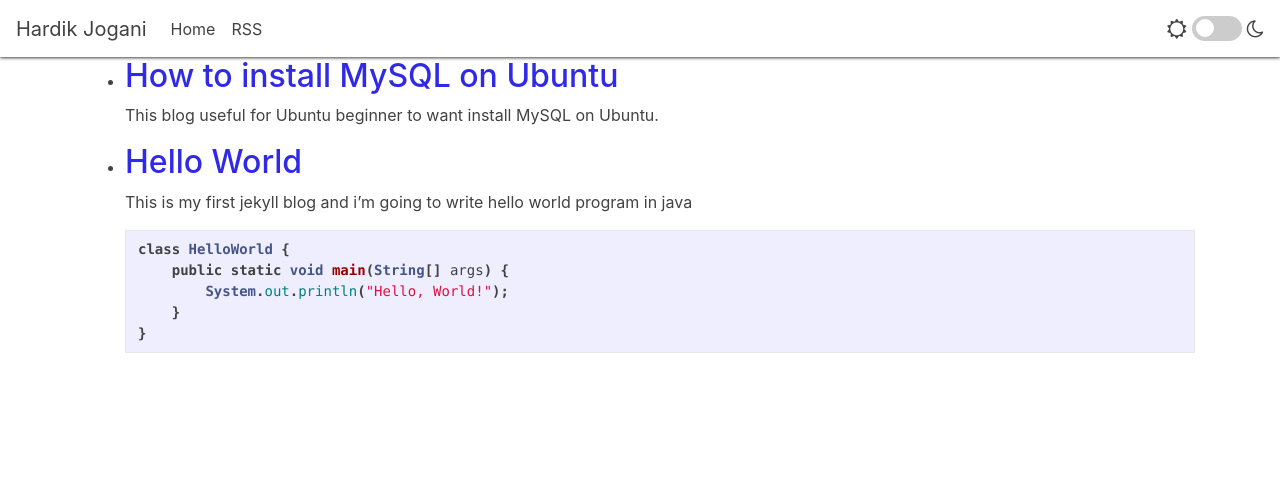
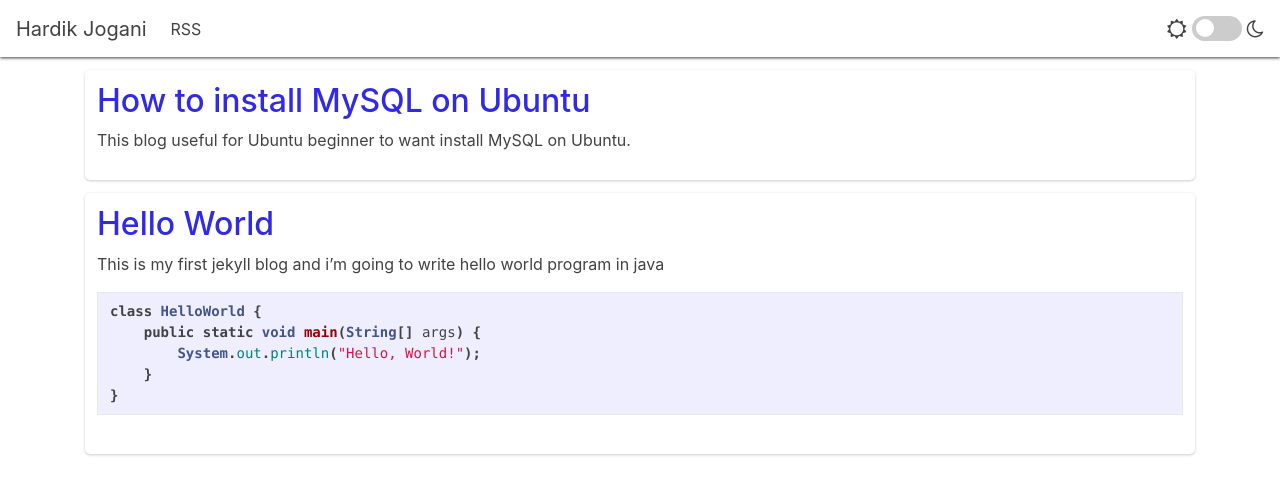
Before and after one commit to jogHar/jogHar.github.io, a Jekyll site: the page built from blogs.md, in a window 1280 px wide. Shown: the top 495 px of the page. Built offline with Jekyll 4.4.1, drawn with Linux system fonts in a browser that asks for light colours.

Commit message:
Blog Design chage

```diff
--- a/_includes/navbar.html
+++ b/_includes/navbar.html
@@ -6,9 +6,9 @@
         </button>
         <div class="collapse navbar-collapse" id="navbarText">
           <ul class="navbar-nav mr-auto">
-            <li class="nav-item">
+            <!-- <li class="nav-item">
               <a class="nav-link" href="{{site.back_home}}">Home <span class="sr-only">(current)</span></a>
-            </li>
+            </li> -->
             <li class="nav-item">
               <a class="nav-link" target="_blank" href="{{site.rss_url}}">RSS</a>
             </li>
--- a/_layouts/blogs.html
+++ b/_layouts/blogs.html
@@ -8,14 +8,14 @@
         {% include navbar.html %}
 
         <div class="container">
-            <ul class="blog_list">
-                {% for post in site.posts %}
-                  <li>
-                    <h2 class="bg_title"><a href="{{ post.url }}">{{ post.title }}</a></h2>
-                    <span class="bg_desc">{{ post.excerpt }}</span>
-                  </li>
-                {% endfor %}
-              </ul>
+          <div>
+            {% for post in site.posts %}
+              <div class="bg_main">
+                <h2><a href="{{ post.url }}">{{ post.title }}</a></h2>
+                <span>{{ post.excerpt }}</span>
+              </div>
+            {% endfor %}
+            </div>
         </div>
 
         {% include js.html %}
--- a/_sass/blogs.scss
+++ b/_sass/blogs.scss
@@ -96,3 +96,14 @@
 .slider.round:before {
   border-radius: 50%;
 }
+
+.bg_main {
+  box-shadow: 0px 1px 3px 0px rgb(204, 204, 204);
+  padding: 12px;
+  margin-top: 13px;
+  border-radius: 5px;
+
+  &:hover {
+    box-shadow: 2px 3px 10px 0px rgb(204, 204, 204);
+  }
+}
```
Also changed, not shown: _layouts/post.html (+4 -4 lines). Lines whose indentation alone changed are shown as unchanged.
